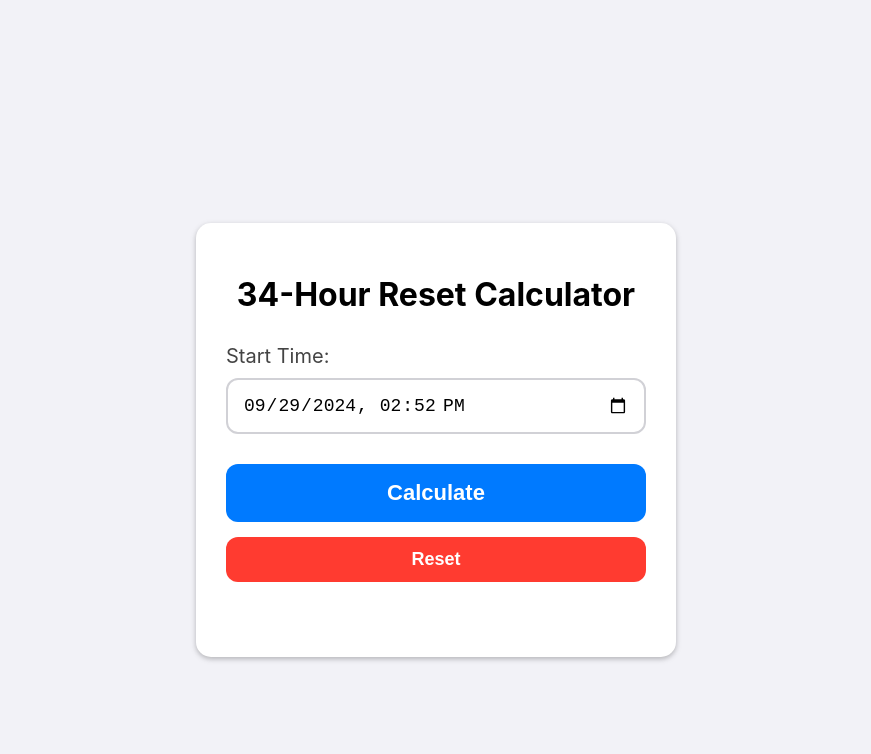
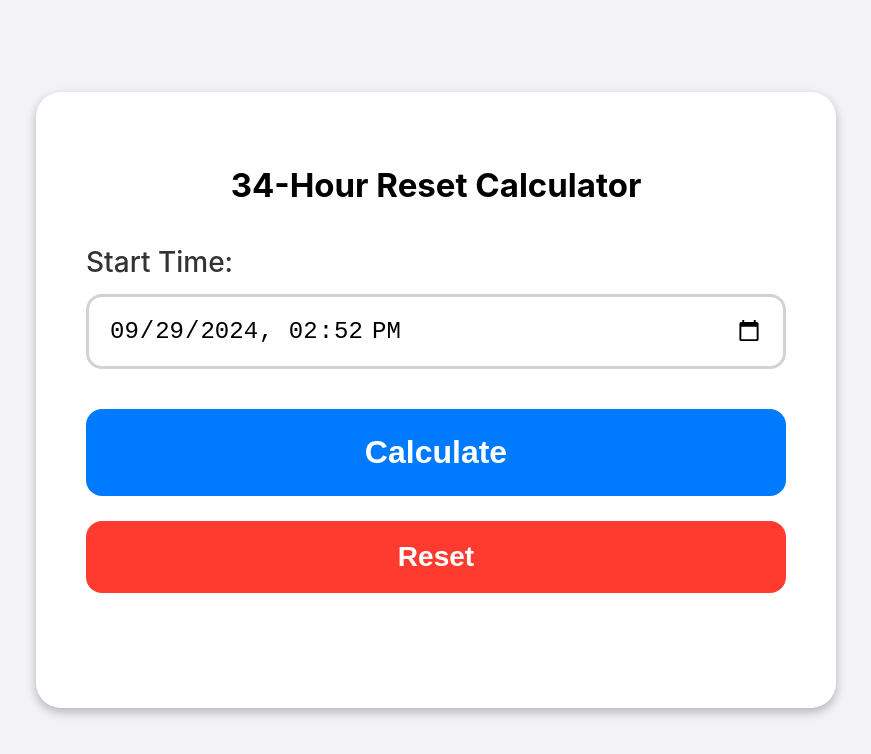
Before and after one commit to Malkaviala/HOS, a plain HTML site: page hos2.html in a window 1280 px wide. Shown: the whole page, without its empty margins (204-1075 px from the left). Drawn offline with Linux system fonts and the light colour scheme.

Commit message:
Update hos2.html

```diff
--- a/hos2.html
+++ b/hos2.html
@@ -13,79 +13,81 @@
             font-family: -apple-system, BlinkMacSystemFont, 'Segoe UI', Roboto, Helvetica, Arial, sans-serif;
             background-color: #f2f2f7;
             margin: 0;
-            padding: 20px;
-            min-height: 110vh;
+            padding: 40px;
+            min-height: 100vh;
             display: flex;
             justify-content: center;
             align-items: center;
         }
         .container {
             background-color: white;
-            padding: 30px;
-            border-radius: 15px;
-            box-shadow: 0 2px 6px rgba(0,0,0,0.15), 0 2px 4px rgba(0,0,0,0.12);
+            padding: 50px;
+            border-radius: 25px;
+            box-shadow: 0 4px 12px rgba(0,0,0,0.15), 0 4px 8px rgba(0,0,0,0.12);
             width: 100%;
-            max-width: 480px;
+            max-width: 800px;
         }
         h1 {
-            margin-bottom: 30px;
+            margin-bottom: 40px;
             color: #000;
             text-align: center;
-            font-size: 32px;
+            font-size: 33px;
+            font-weight: bold;
         }
         .input-group {
-            margin-bottom: 30px;
+            margin-bottom: 40px;
         }
         label {
             display: block;
-            margin-bottom: 10px;
-            color: #444;
-            font-size: 20px;
+            margin-bottom: 15px;
+            color: #333;
+            font-size: 28px;
+            font-weight: 500;
         }
         input[type="datetime-local"] {
             -webkit-appearance: none;
             -moz-appearance: none;
             appearance: none;
-            padding: 15px;
+            padding: 20px;
             width: 100%;
             box-sizing: border-box;
-            border: 2px solid #d1d1d6;
-            border-radius: 12px;
-            font-size: 18px;
+            border: 3px solid #d1d1d6;
+            border-radius: 16px;
+            font-size: 24px;
         }
         button {
-            padding: 16px;
+            padding: 25px;
             background-color: #007aff;
             color: white;
             border: none;
-            border-radius: 12px;
+            border-radius: 16px;
             cursor: pointer;
             width: 100%;
-            font-size: 22px;
+            font-size: 32px;
             font-weight: 600;
             transition: background-color 0.3s;
-            margin-bottom: 15px;
+            margin-bottom: 25px;
         }
         button:active {
             background-color: #0056b3;
         }
         .result {
-            margin-top: 30px;
-            font-size: 20px;
+            margin-top: 40px;
+            font-size: 24px;
             text-align: center;
             color: #333;
         }
         #timer {
-            font-size: 36px;
+            font-size: 56px;
             font-weight: bold;
             text-align: center;
-            margin-top: 30px;
+            margin-top: 40px;
             color: #007aff;
         }
         #resetButton {
             background-color: #ff3b30;
-            font-size: 18px;
-            padding: 12px;
+            font-size: 28px;
+            padding: 20px;
         }
         #resetButton:active {
             background-color: #d63a2f;
```
